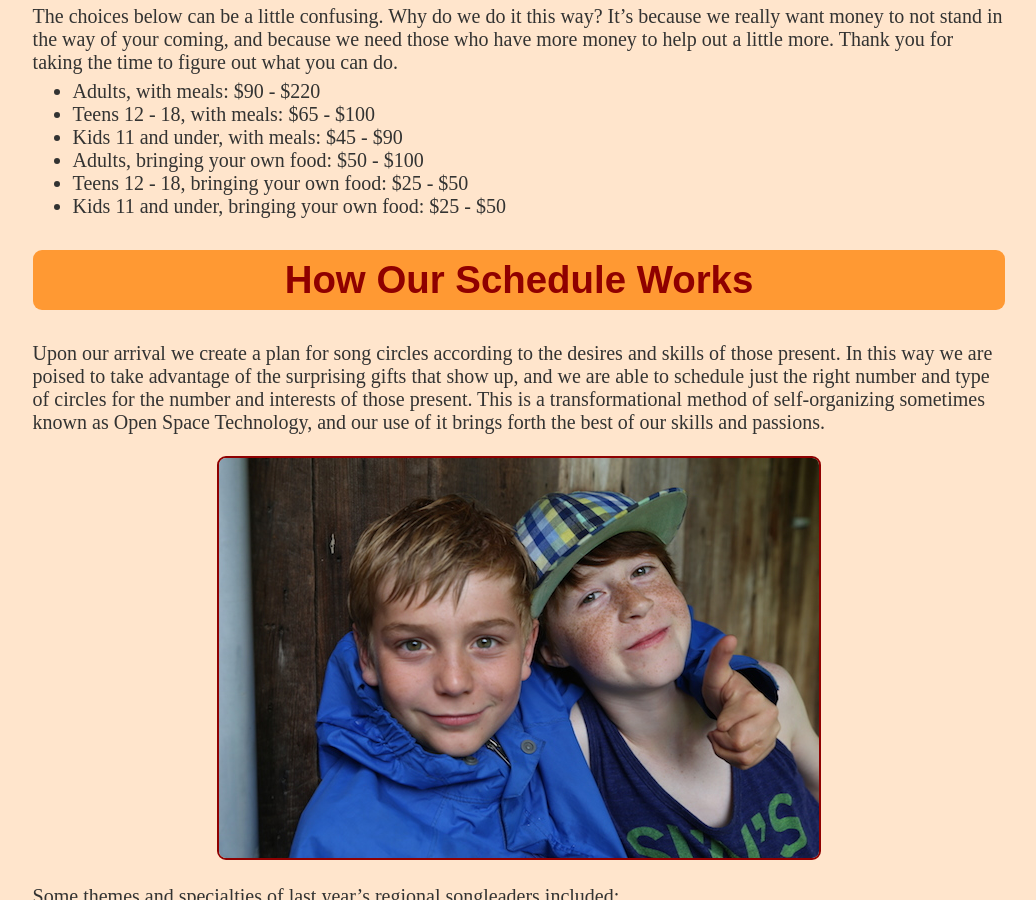
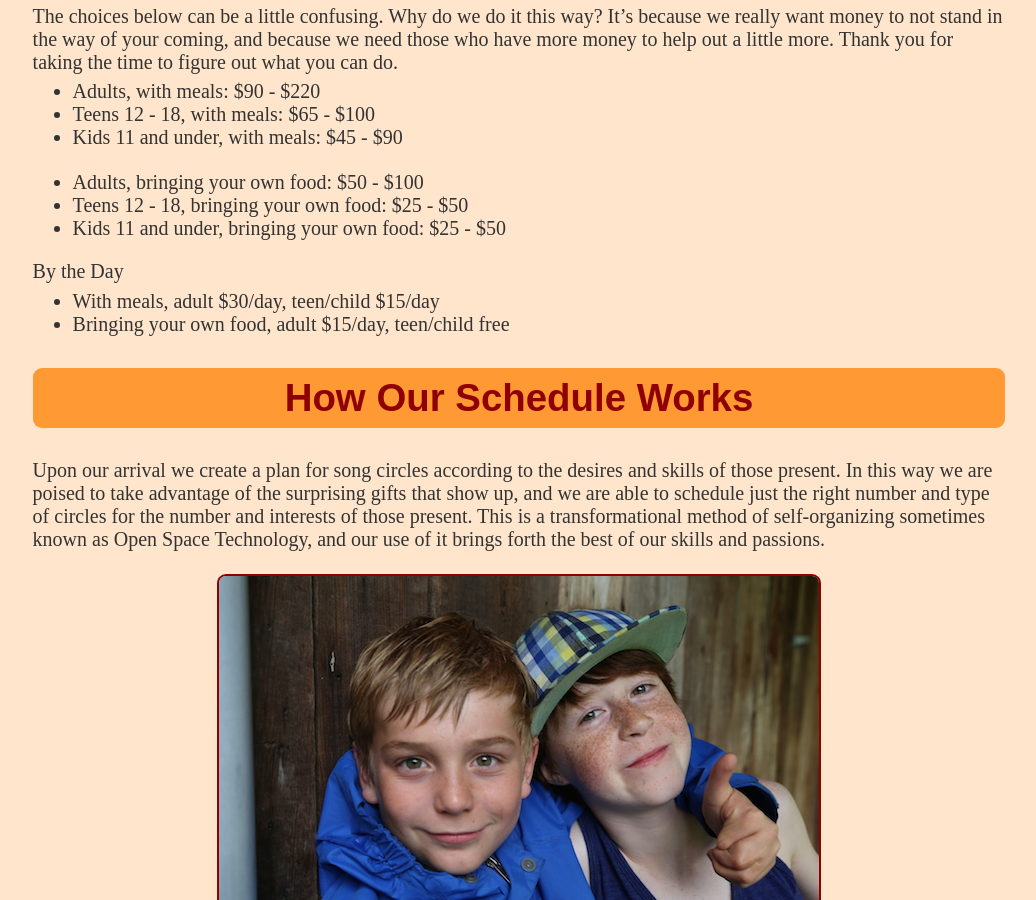
Before and after one commit to neilmb/villagefire, a Jekyll site: the page built from index.md, in a window 1280 px wide and 900 px high, scrolled down 9836 px. Shown: the whole window, without its empty margins (121-1157 px from the left). Built offline with Jekyll 4.4.1, drawn with Linux system fonts in a browser that asks for light colours; some web fonts are replaced.

Commit message:
per-day rates

```diff
--- a/index.md
+++ b/index.md
@@ -327,9 +327,15 @@ for taking the time to figure out what you can do.
 * Adults, with meals: $90 - $220
 * Teens 12 - 18, with meals: $65 - $100
 * Kids 11 and under, with meals: $45 - $90
+
 * Adults, bringing your own food: $50 - $100
 * Teens 12 - 18, bringing your own food: $25 - $50
 * Kids 11 and under, bringing your own food: $25 - $50
+
+By the Day
+
+* With meals, adult $30/day, teen/child $15/day
+* Bringing your own food, adult $15/day, teen/child free
 
 ## How Our Schedule Works
 
```
